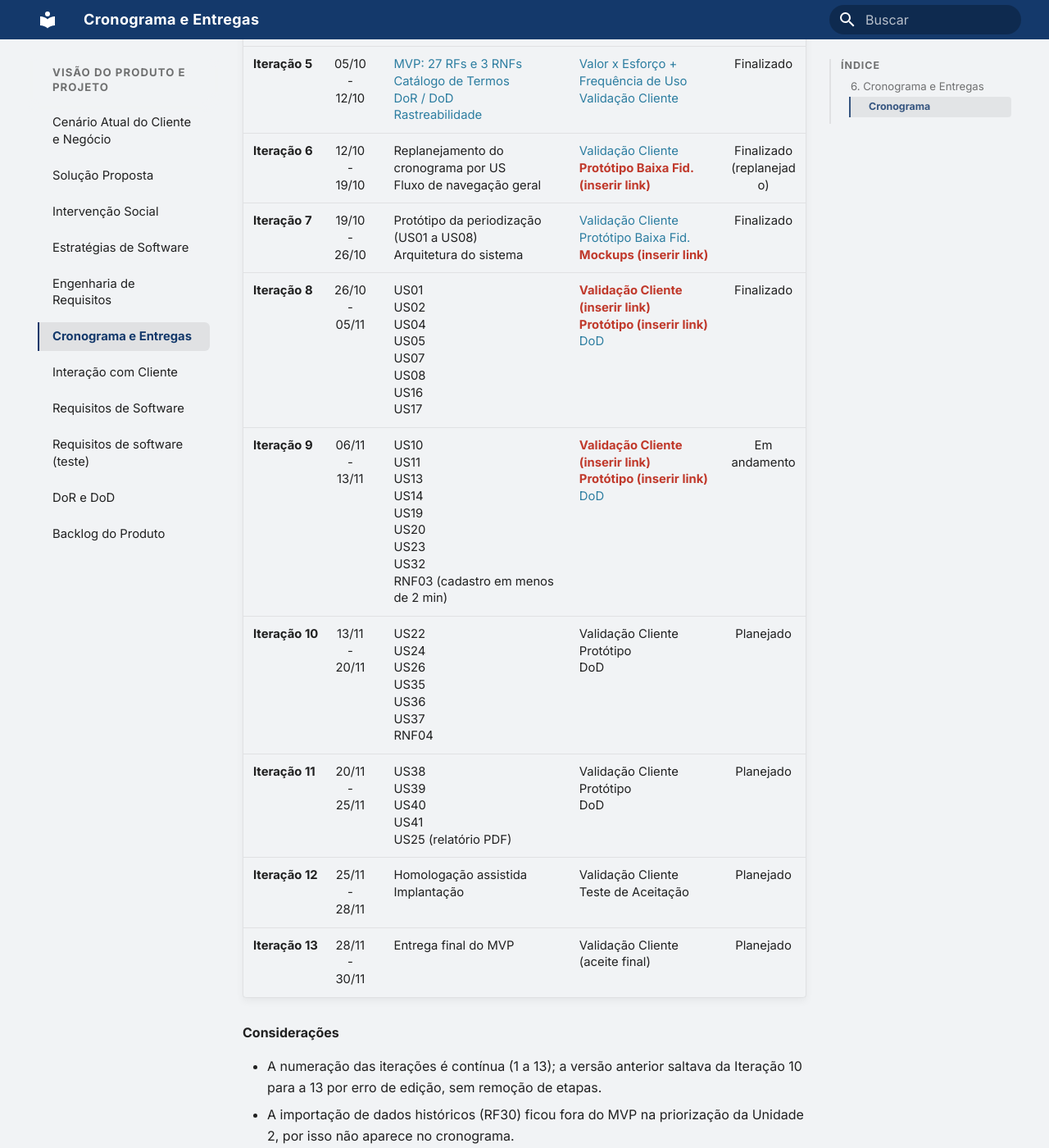
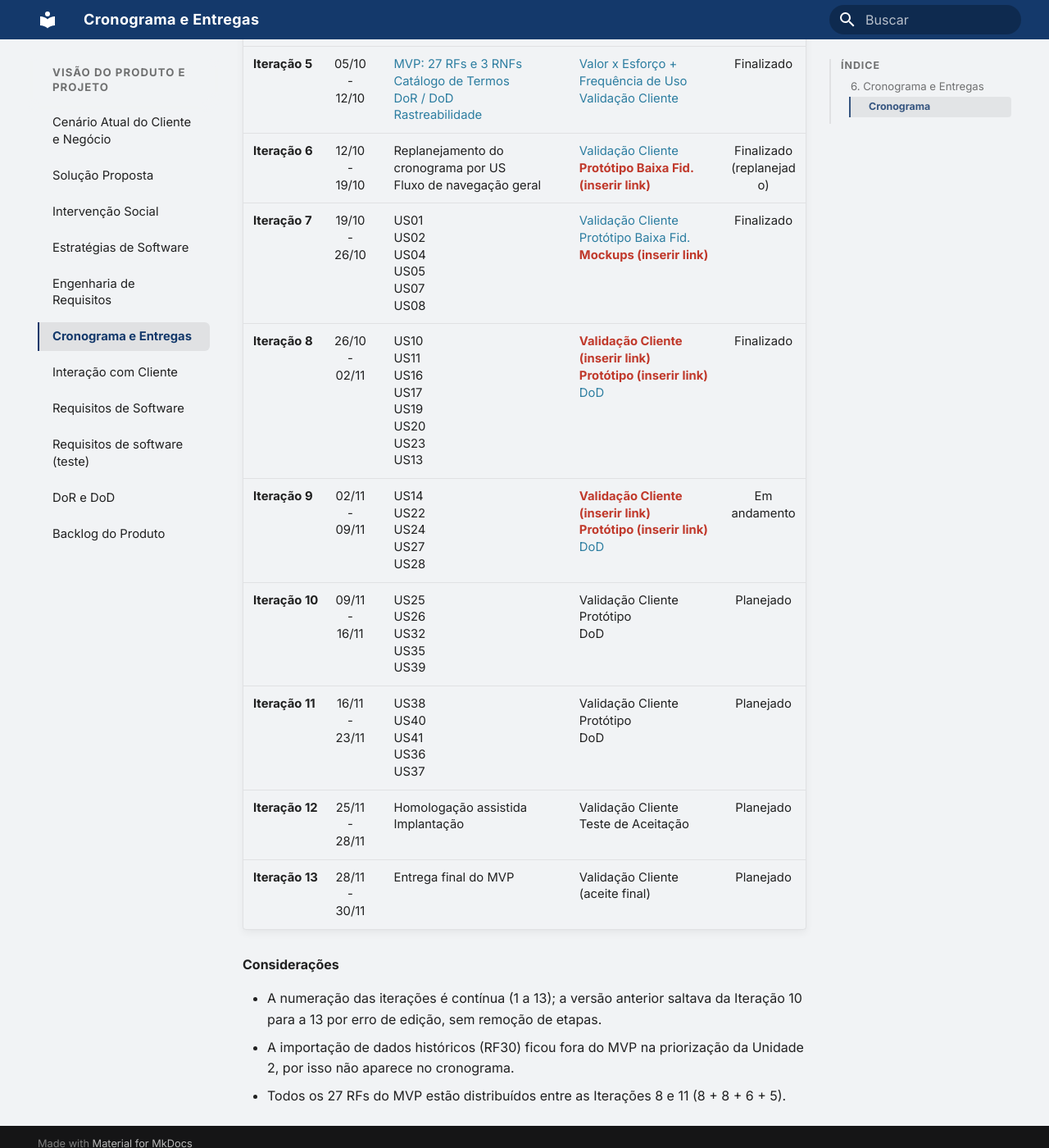
Before and after one commit to mdsreq-fga-unb/REQ-2026.2-T01-FutBoard, an MkDocs documentation site: the page built from docs/visao-produto/cronogramas-entregas.md, in a window 1280 px wide and 1400 px high, scrolled down 986 px. Shown: the whole window at 82% size. Built offline with MkDocs 1.6.1 and Material for MkDocs 9.7.7, drawn with Linux system fonts in a browser that asks for light colours.

Commit message:
docs: ajusta datas e US desenvolvidas em cada iteração

```diff
--- a/docs/visao-produto/cronogramas-entregas.md
+++ b/docs/visao-produto/cronogramas-entregas.md
@@ -65,39 +65,39 @@
 <tr>
 <td>Iteração 7</td>
 <td>19/10<br>-<br>26/10</td>
-<td>Protótipo da periodização (US01 a US08)<br>Arquitetura do sistema</td>
+<td>US01<br>US02<br>US04<br>US05<br>US07<br>US08</td>
 <td><a href="../../atas-reunioes/reunioes-cliente/#reuniao-com-o-cliente-5">Validação Cliente</a><br><a href="../../atas-reunioes/reunioes-da-equipe/#reuniao-da-equipe-15">Protótipo Baixa Fid.</a><br><span class="preencher">Mockups (inserir link)</span></td>
 <td>Finalizado</td>
 </tr>
 
 <tr>
 <td>Iteração 8</td>
-<td>26/10<br>-<br>05/11</td>
-<td>US01<br>US02<br>US04<br>US05<br>US07<br>US08<br>US16<br>US17</td>
+<td>26/10<br>-<br>02/11</td>
+<td>US10<br>US11<br>US16<br>US17<br>US19<br>US20<br>US23<br>US13</td>
 <td><span class="preencher">Validação Cliente (inserir link)</span><br><span class="preencher">Protótipo (inserir link)</span><br><a href="../dor-dod/">DoD</a></td>
 <td>Finalizado</td>
 </tr>
 
 <tr>
 <td>Iteração 9</td>
-<td>06/11<br>-<br>13/11</td>
-<td>US10<br>US11<br>US13<br>US14<br>US19<br>US20<br>US23<br>US32<br>RNF03 (cadastro em menos de 2 min)</td>
+<td>02/11<br>-<br>09/11</td>
+<td>US14<br>US22<br>US24<br>US27<br>US28<br></td>
 <td><span class="preencher">Validação Cliente (inserir link)</span><br><span class="preencher">Protótipo (inserir link)</span><br><a href="../dor-dod/">DoD</a></td>
 <td>Em andamento</td>
 </tr>
 
 <tr>
 <td>Iteração 10</td>
-<td>13/11<br>-<br>20/11</td>
-<td>US22<br>US24<br>US26<br>US35<br>US36<br>US37<br>RNF04</td>
+<td>09/11<br>-<br>16/11</td>
+<td>US25<br>US26<br>US32<br>US35<br>US39<br></td>
 <td>Validação Cliente<br>Protótipo<br>DoD</td>
 <td>Planejado</td>
 </tr>
 
 <tr>
 <td>Iteração 11</td>
-<td>20/11<br>-<br>25/11</td>
-<td>US38<br>US39<br>US40<br>US41<br>US25 (relatório PDF)</td>
+<td>16/11<br>-<br>23/11</td>
+<td>US38<br>US40<br>US41<br>US36<br>US37</td>
 <td>Validação Cliente<br>Protótipo<br>DoD</td>
 <td>Planejado</td>
 </tr>
```
